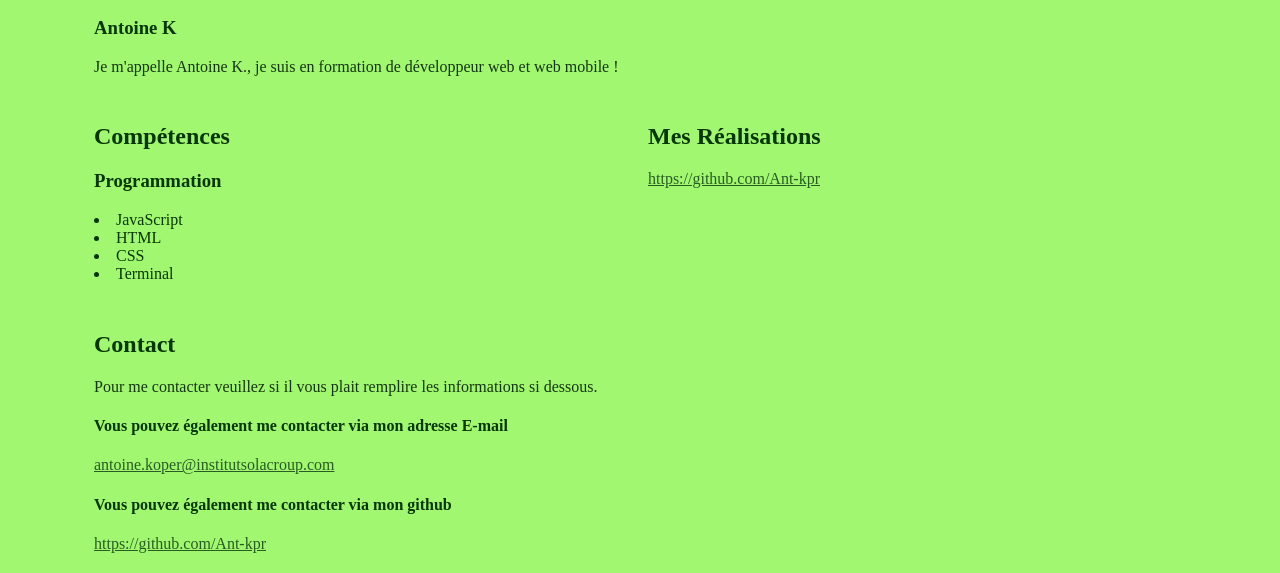
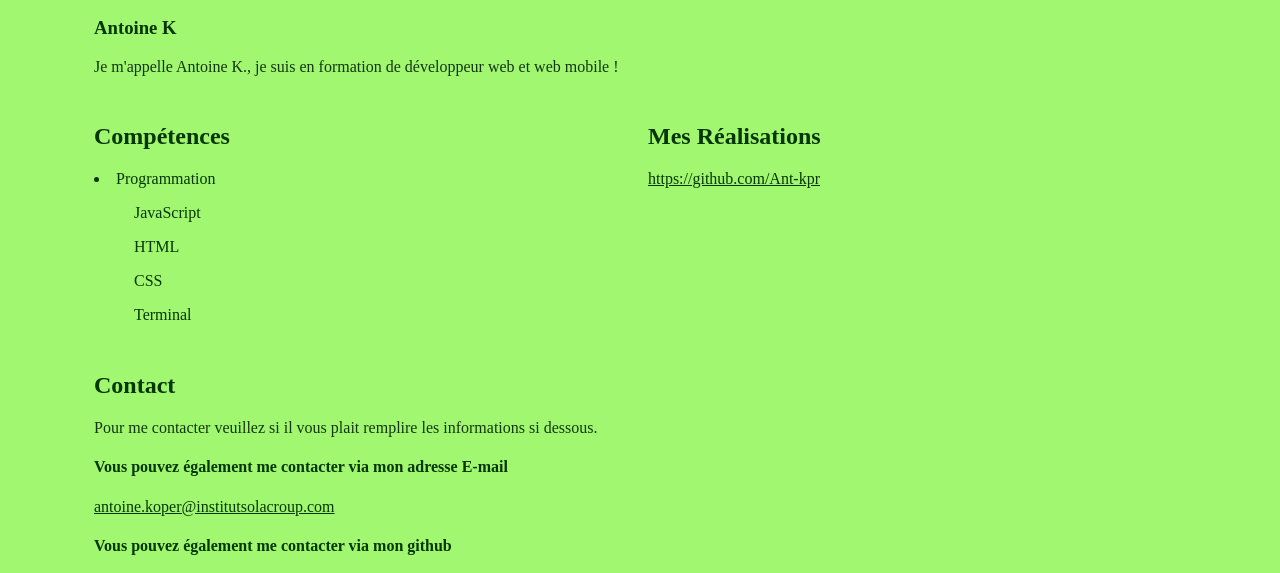
Before and after one commit to Ant-kpr/page-perso, a plain HTML site: page index.html in a window 1280 px wide. Shown: the part 158-731 px from the top of the page. Drawn offline with Linux system fonts and the light colour scheme.

Commit message:
nouvelle mise a jour cv

```diff
--- a/index.html
+++ b/index.html
@@ -38,23 +38,17 @@ de développeur web et web mobile !
       <section id="competences">
         <h2>Compétences</h2>
         <p>
-
-          <h3>Programmation</h3>
-          <p>
-           <li>JavaScript</li>
-           <li>HTML</li>
-           <li>CSS</li>
-           <li>Terminal</li>
-           </p>
+          <li>Programmation</li>
+           <ul>JavaScript</ul>
+           <ul>HTML</ul>
+           <ul>CSS</ul>
+           <ul>Terminal</ul>
         </p>
       </section>
 
       <section id="projets">
         <h2>Mes Réalisations</h2>
         <p>
-           <style>
-    a { color: #285c23; }
-  </style>
           <a href="https://github.com/Ant-kpr/Mon-Journal-de-Veille">https://github.com/Ant-kpr</a>
         </p>
       </section>
--- a/style.css
+++ b/style.css
@@ -65,7 +65,7 @@ section {
   padding: var(--espace-1);
 }
 
-.grille-sections {
+.grille-sections{
   display: grid;
   grid-template-columns: 1fr;
   gap: var(--espace-2);
@@ -90,6 +90,10 @@ footer {
   text-align: center;
   padding: var(--espace-3);
 }
+a{
+  color: var(--couleur-texte);
+}
+
 @media (min-width: 768px) {
   body {
     max-width: 1100px;
```
Also changed, not shown: 909314.png (deleted).
